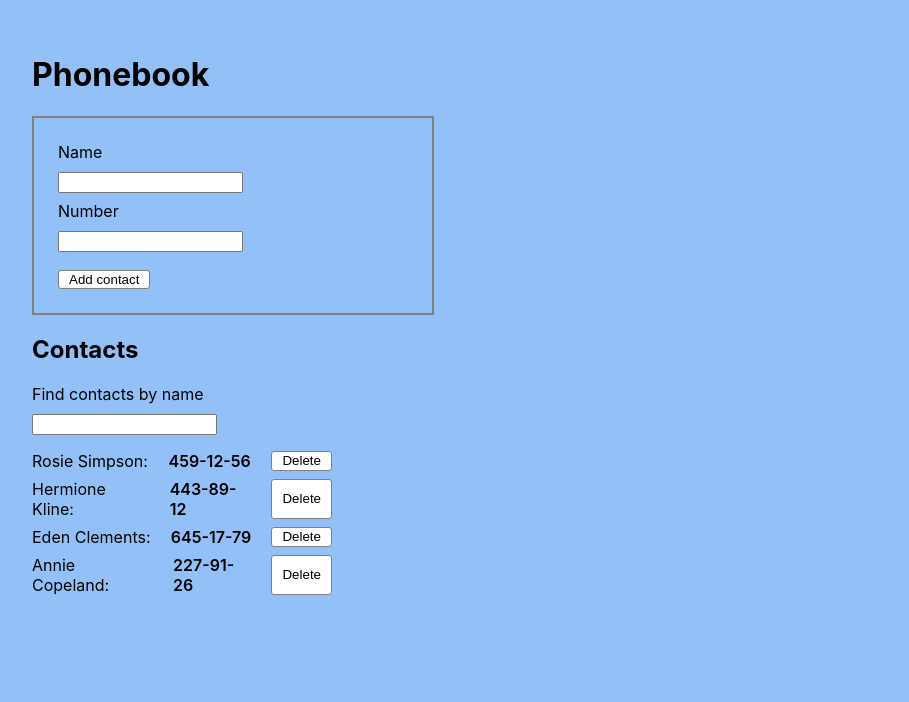
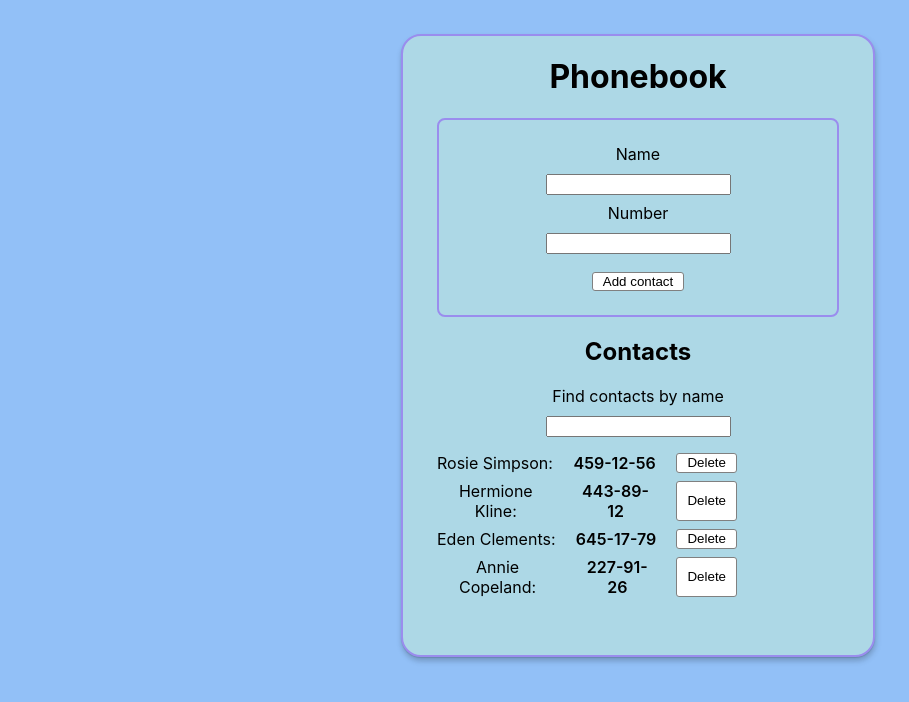
Before and after one commit to Primushko/goit-react-hw-02-phonebook, a React (Create React App) app: page / in a window 1280 px wide. Shown: the top 702 px of the page, without its empty margins (2-911 px from the left). Built offline with nearby package versions, Linux system fonts and the light colour scheme.

Commit message:
stuli 20:28

```diff
--- a/src/components/App.module.css
+++ b/src/components/App.module.css
@@ -1,5 +1,14 @@
 .conteiner {
   display: flex;
   flex-direction: column;
-  padding: 34px;
+  text-align: center;
+  padding: 0 34px 34px;
+  margin-left: auto;
+  margin-right: auto;
+  max-width: 402px;
+  background-color: lightblue;
+  border: 2px solid rgb(154, 141, 238);
+  border-radius: 20px;
+  box-shadow: 1px 4px 6px rgba(0, 0, 0, 0.16), 0px 4px 4px rgba(0, 0, 0, 0.06),
+    0px 1px 1px rgba(0, 0, 0, 0.12);
 }
--- a/src/components/ContactForm/ContactForm.module.css
+++ b/src/components/ContactForm/ContactForm.module.css
@@ -1,6 +1,7 @@
 .formstyle {
   padding: 24px;
-  border: 2px solid grey;
+  border: 2px solid rgb(154, 141, 238);
+  border-radius: 8px;
   width: 350px;
 }
 
--- a/src/index.css
+++ b/src/index.css
@@ -7,6 +7,7 @@ body {
     sans-serif;
   -webkit-font-smoothing: antialiased;
   -moz-osx-font-smoothing: grayscale;
+  padding-top: 34px;
   background-color: #92c0f7;
 }
 
```
